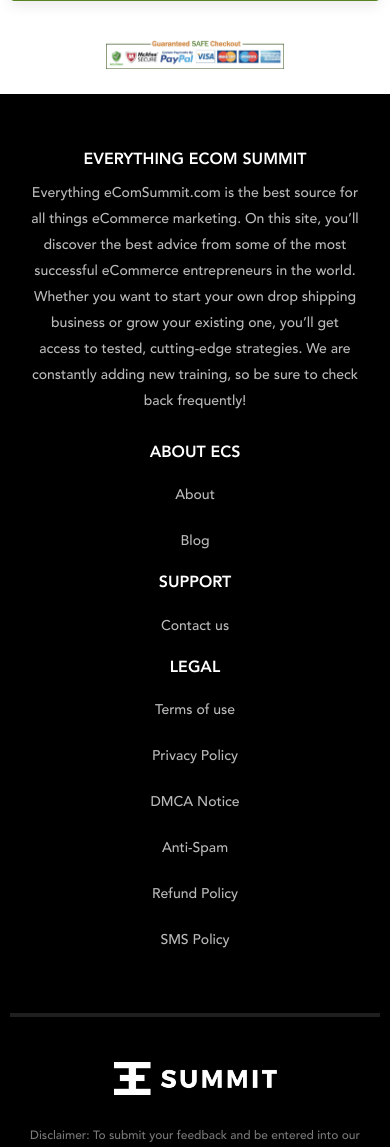
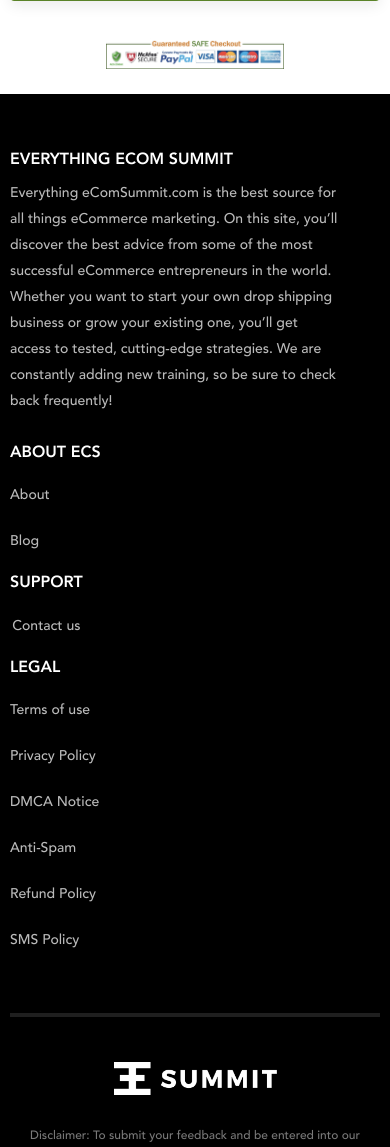
Before and after one commit to LypkaB/Ecom-summit, a PHP site: page /page-first.html in a window 390 px wide; the page is wider, and only the part inside the window is pictured. Shown: the part 3611-4758 px from the top of that part. Run offline with PHP 8.4, Linux system fonts and the light colour scheme; some web fonts are replaced.

Commit message:
Changed adaptive for footer

```diff
--- a/css/media.css
+++ b/css/media.css
@@ -738,6 +738,19 @@
         text-align: center;
     }
 
+    .footer__content,
+    .footer__links {
+        -webkit-box-align: start;
+        -ms-flex-align: start;
+        align-items: flex-start;
+    }
+
+    .footer__desc,
+    .footer__links-about,
+    .footer__links-legal {
+        text-align: left;
+    }
+
     .page-first-team {
         margin-top: -15%;
     }
```
